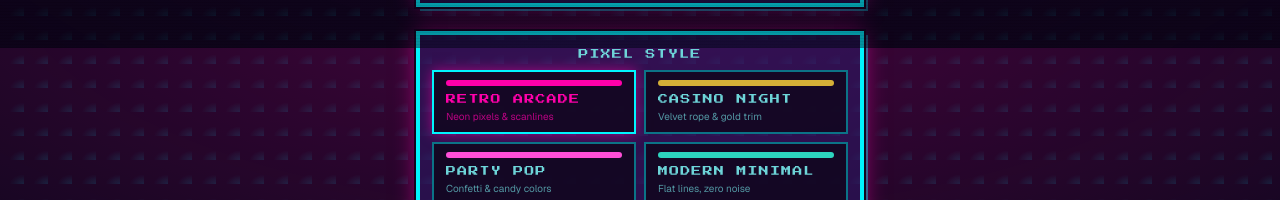
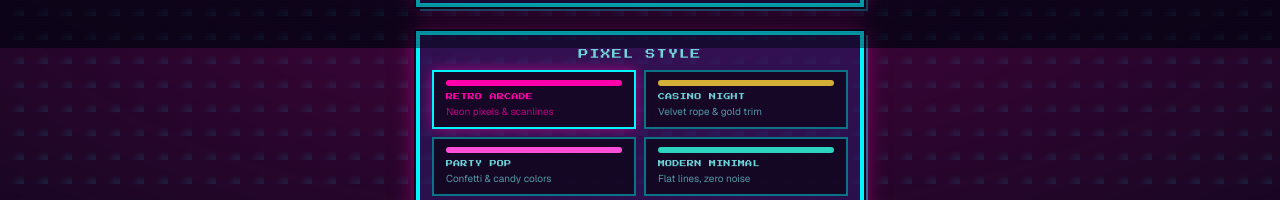
Before and after one commit to evanbrierton/cambio, a Next.js app: page / in a window 1280 px wide. Shown: the part 752-952 px from the top of the page. Built offline with nearby package versions, Linux system fonts and the light colour scheme; no server answers.

Commit message:
Fix Scandinavian Calm overflow in Retro Arcade theme picker.
Split long theme names onto two lines and tighten picker layout so Press Start 2P labels stay inside their buttons. Remove package-lock.json and ignore it since the project uses pnpm.

Co-authored-by: Cursor <cursoragent@cursor.com>

```diff
--- a/src/app/globals.css
+++ b/src/app/globals.css
@@ -1029,6 +1029,25 @@ body::after {
 .theme-option-btn {
   border-radius: var(--radius-btn);
   text-transform: var(--display-transform);
+  min-width: 0;
+  overflow: hidden;
+}
+
+.theme-option-name {
+  font-size: 8px;
+  line-height: 1.45;
+  white-space: normal;
+}
+
+@media (min-width: 640px) {
+  .theme-option-name {
+    font-size: 10px;
+  }
+}
+
+[data-theme="retro"] .theme-option-name {
+  font-size: 7px;
+  letter-spacing: 0.04em;
 }
 
 .input-theme {
--- a/src/components/ui/ThemePicker.tsx
+++ b/src/components/ui/ThemePicker.tsx
@@ -3,6 +3,24 @@
 import { useTheme } from "@/context/ThemeProvider";
 import { useThemeVoice } from "@/hooks/useThemeVoice";
 import { THEME_OPTIONS } from "@/lib/themes";
+
+function renderThemePickerName(name: string, isRetro: boolean) {
+  if (!isRetro) return name;
+
+  const space = name.indexOf(" ");
+  if (space === -1) return name;
+
+  const firstWord = name.slice(0, space);
+  if (firstWord.length <= 9) return name;
+
+  return (
+    <>
+      {firstWord}
+      <br />
+      {name.slice(space + 1)}
+    </>
+  );
+}
 
 export function ThemePicker({ compact = false }: { compact?: boolean }) {
   const { theme, setTheme } = useTheme();
@@ -16,7 +34,11 @@ export function ThemePicker({ compact = false }: { compact?: boolean }) {
         {voice.styleLabel}
       </p>
       <div
-        className={`grid gap-2 ${compact ? "grid-cols-2" : "grid-cols-1 sm:grid-cols-2"}`}
+        className={`grid gap-2 ${
+          compact
+            ? "grid-cols-[repeat(2,minmax(0,1fr))]"
+            : "grid-cols-[minmax(0,1fr)] sm:grid-cols-[repeat(2,minmax(0,1fr))]"
+        }`}
       >
         {THEME_OPTIONS.map((option) => {
           const active = theme === option.id;
@@ -25,7 +47,7 @@ export function ThemePicker({ compact = false }: { compact?: boolean }) {
               key={option.id}
               type="button"
               onClick={() => setTheme(option.id)}
-              className={`theme-option-btn text-left px-3 py-2 border-2 transition-all font-sans ${
+              className={`theme-option-btn min-w-0 text-left px-3 py-2 border-2 transition-all font-sans ${
                 active
                   ? "border-accent-alt bg-surface text-accent shadow-glow-accent"
                   : "border-theme-muted bg-surface text-theme-muted hover:border-accent"
@@ -35,8 +57,8 @@ export function ThemePicker({ compact = false }: { compact?: boolean }) {
                 className="block h-1.5 w-full rounded-full mb-1.5"
                 style={{ background: option.swatch }}
               />
-              <span className="font-display text-[8px] sm:text-[10px] block">
-                {option.name}
+              <span className="theme-option-name font-display block">
+                {renderThemePickerName(option.name, theme === "retro")}
               </span>
               {!compact && (
                 <span className="text-[10px] opacity-70 block mt-0.5 normal-case tracking-normal font-sans">
```
Also changed, not shown: 2 other files (tests, documents, lock files or other folders).
